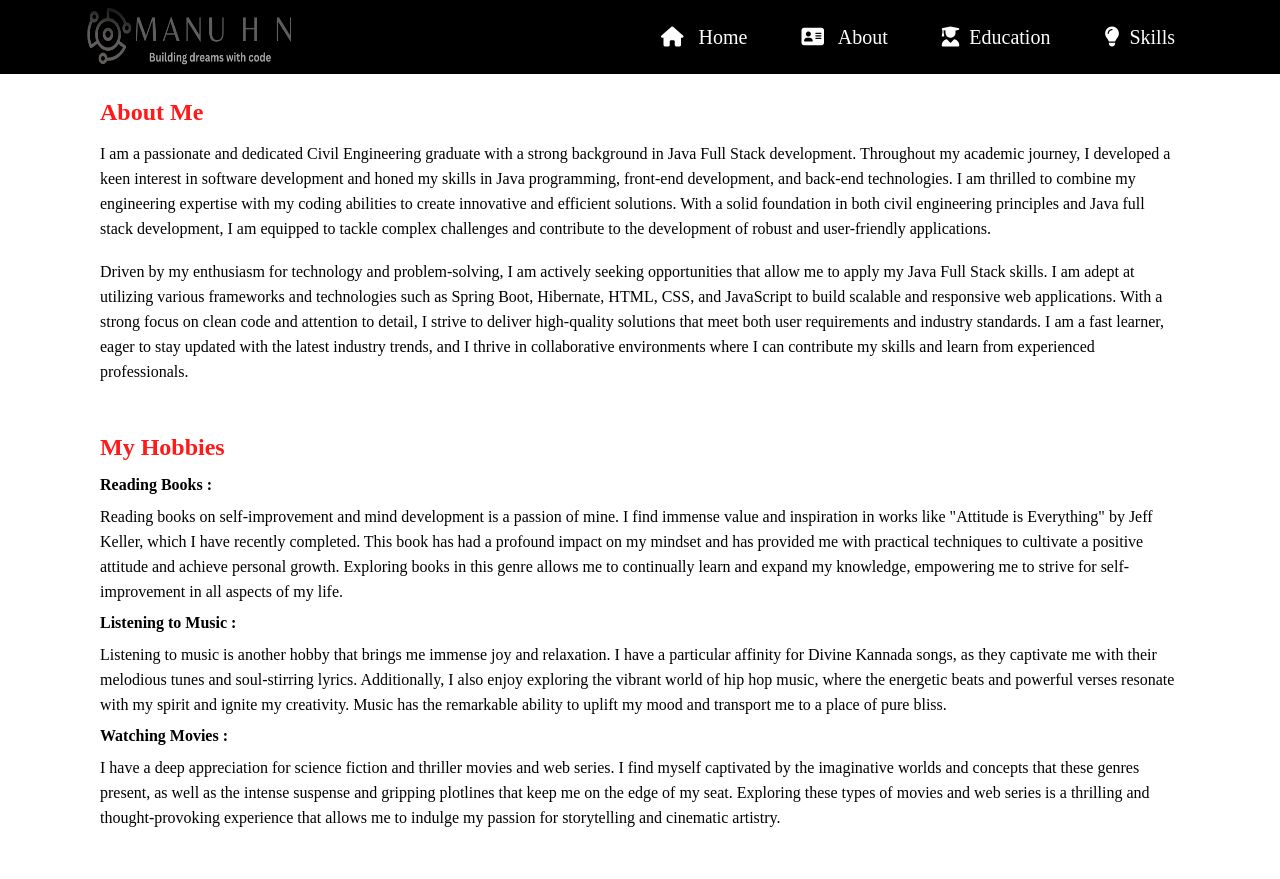
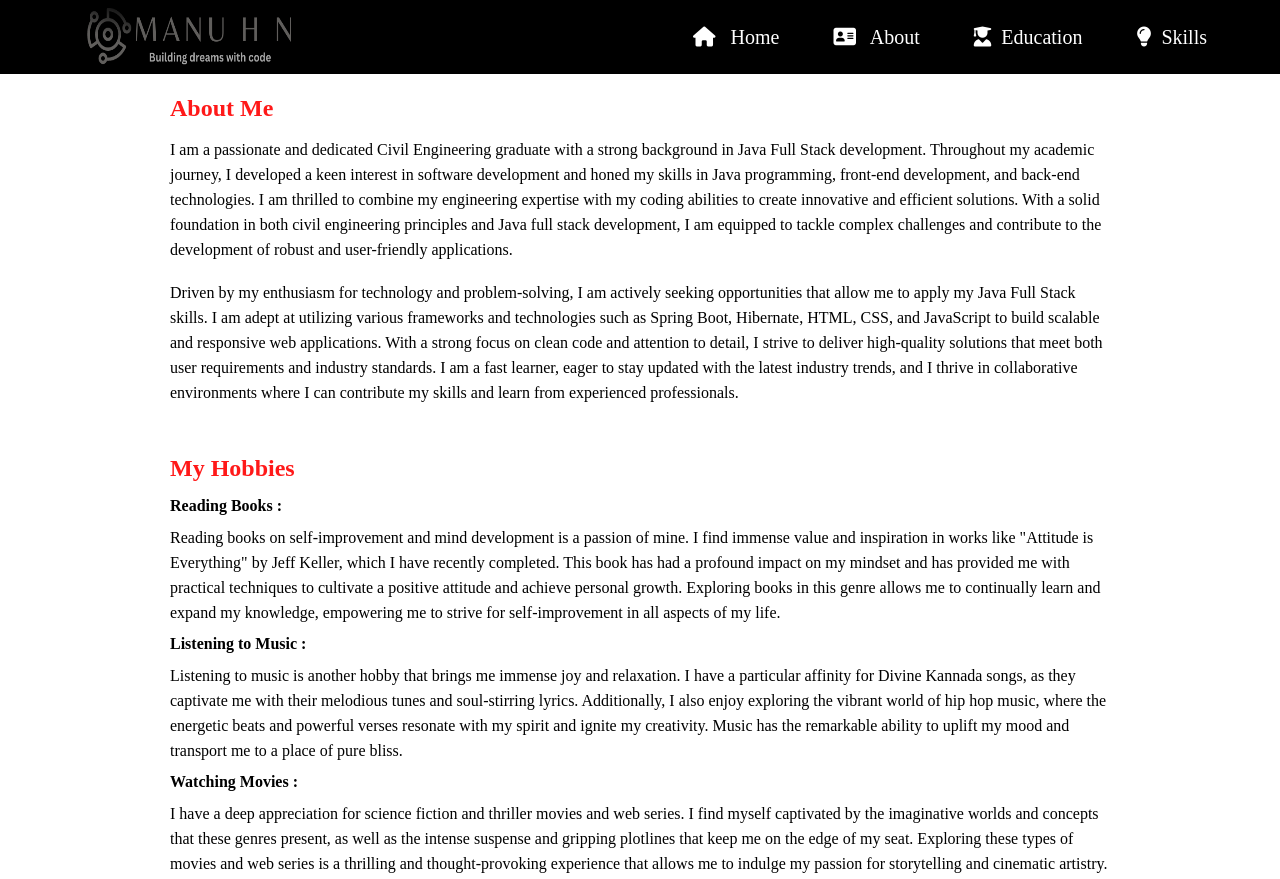
Before and after one commit to BlackkDroid/My-Portfolio, a plain HTML site: page about.html in a window 1280 px wide. Shown: the top 879 px of the page. Drawn offline with Linux system fonts and the light colour scheme.

Commit message:
Navigation Bar

```diff
--- a/about.css
+++ b/about.css
@@ -15,7 +15,10 @@ body{
     display: flex;
     justify-content: space-between;
     align-items: center;
-
+    position: fixed;
+    width: 90%;
+    top: 0;
+    z-index: 99999;
 
 }
 
@@ -49,7 +52,9 @@ list-style: none;
 /* Header Ends */
 
 /* About Section Starts */
-
+.about-section{
+    margin: 70px;
+}
 .about-me{
 
     padding: 25px 100px;
--- a/skills.css
+++ b/skills.css
@@ -15,9 +15,10 @@ body{
     display: flex;
     justify-content: space-between;
     align-items: center;
-    /* position: fixed;
+    position: fixed;
+    top: 0;
     width: 90%;
-    z-index: 999999; */
+    z-index: 999999;
 }
 .name-sect .about ul li {
 display: inline-block;
@@ -59,7 +60,7 @@ list-style: none;
 }
 
 .skill{
-    margin: 15px;
+    margin: 90px  15px 15px 15px;
     height: 200px;
     width: 350px;
     border: 1px solid rgba(128, 128, 128, 0.33);
```
